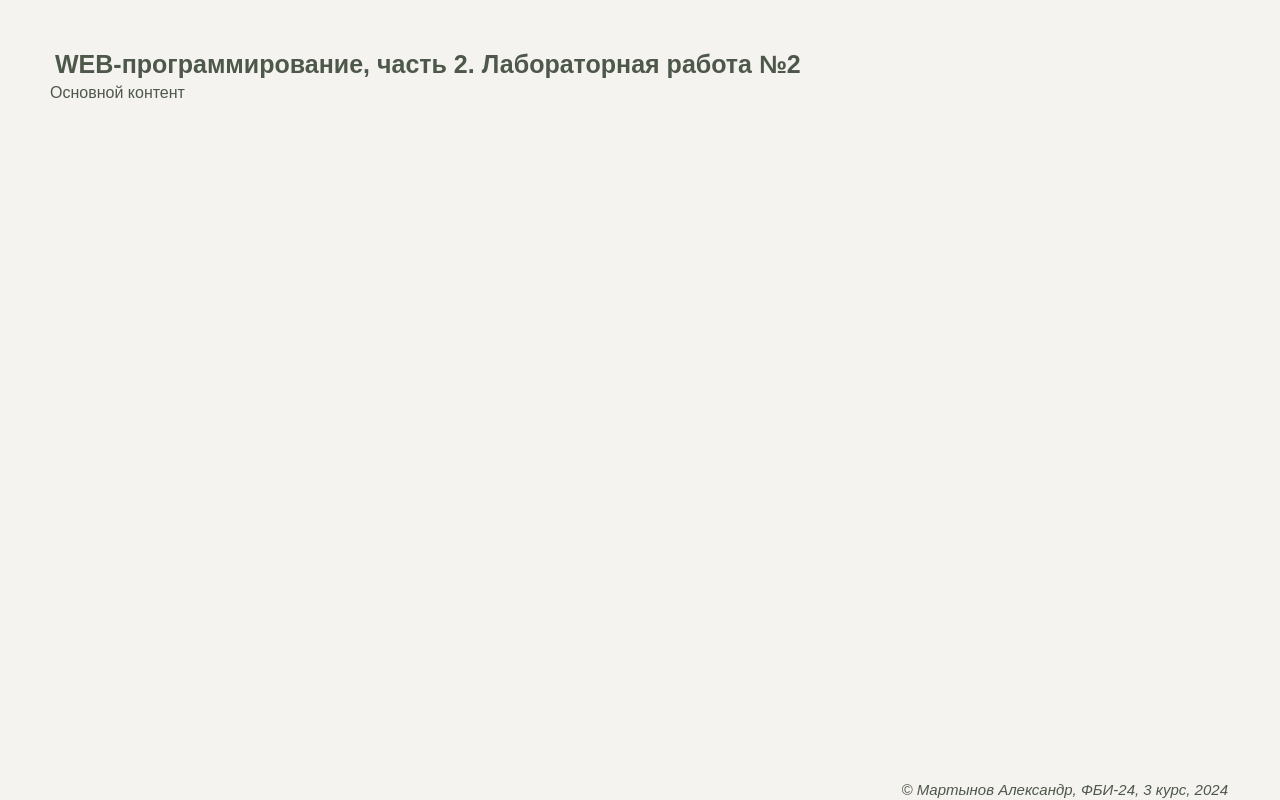
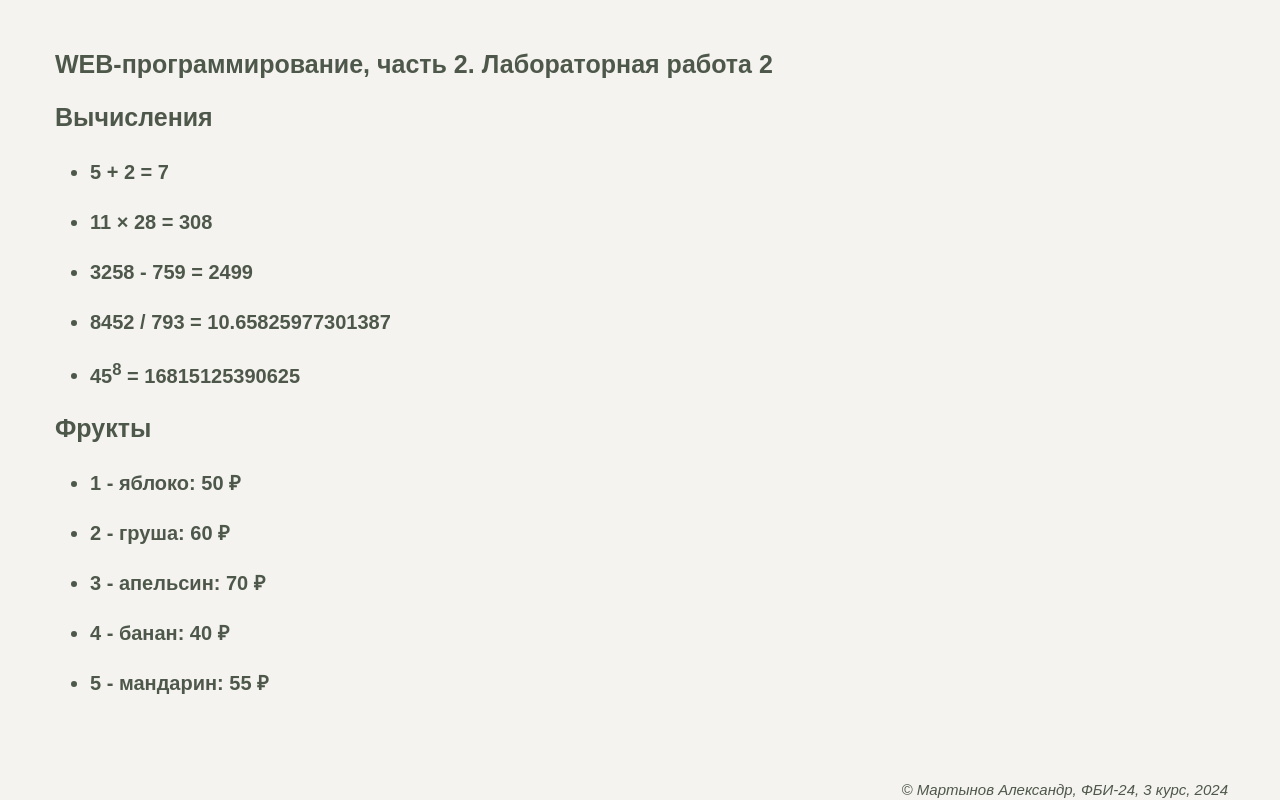
Before and after one commit to aleksm08/web-back-labs, a Flask app: page /lab2/example in a window 1280 px wide. Run offline with Flask 3, Linux system fonts and the light colour scheme.

Commit message:
Цикл в шаблонен

```diff
--- a/app.py
+++ b/app.py
@@ -513,7 +513,14 @@ def example():
     lab_number = 2
     student_group = "ФБИ-24"
     student_course = 3
-    return render_template('example.html', name=name, lab_number=lab_number, student_group=student_group, student_course=student_course)
+    fruits = [
+        {'name': 'яблоко', 'price': 50},
+        {'name': 'груша', 'price': 60},
+        {'name': 'апельсин', 'price': 70},
+        {'name': 'банан', 'price': 40},
+        {'name': 'мандарин', 'price': 55}
+    ]
+    return render_template('example.html', name=name, lab_number=lab_number, student_group=student_group, student_course=student_course, fruits=fruits)
 
 
 
--- a/templates/example.html
+++ b/templates/example.html
@@ -15,11 +15,24 @@
 
 <body>
     <header>
-        WEB-программирование, часть 2. Лабораторная работа №2
+        WEB-программирование, часть 2. {% if lab_number %}Лабораторная работа {{ lab_number }}{% endif %}
     </header>
 
     <main>
-        Основной контент
+        <h1>Вычисления</h1>
+        <ul>
+            <li>5 + 2 = {{ 5 + 2 }}</li>
+            <li>11 × 28 = {{ 11 * 28 }}</li>
+            <li>3258 - 759 = {{ 3258 - 759 }}</li>
+            <li>8452 / 793 = {{ 8452 / 793 }}</li>
+            <li>45<sup>8</sup> = {{ 45 ** 8 }}</li>
+        </ul>
+        <h1>Фрукты</h1>
+        <ul>
+            {% for f in fruits %}
+                <li>{{ loop.index }} - {{ f.name }}: {{ f.price }} &#8381</li>
+            {% endfor %}
+        </ul>
     </main>
 
     <footer>
```
Lines whose indentation alone changed are shown as unchanged.
